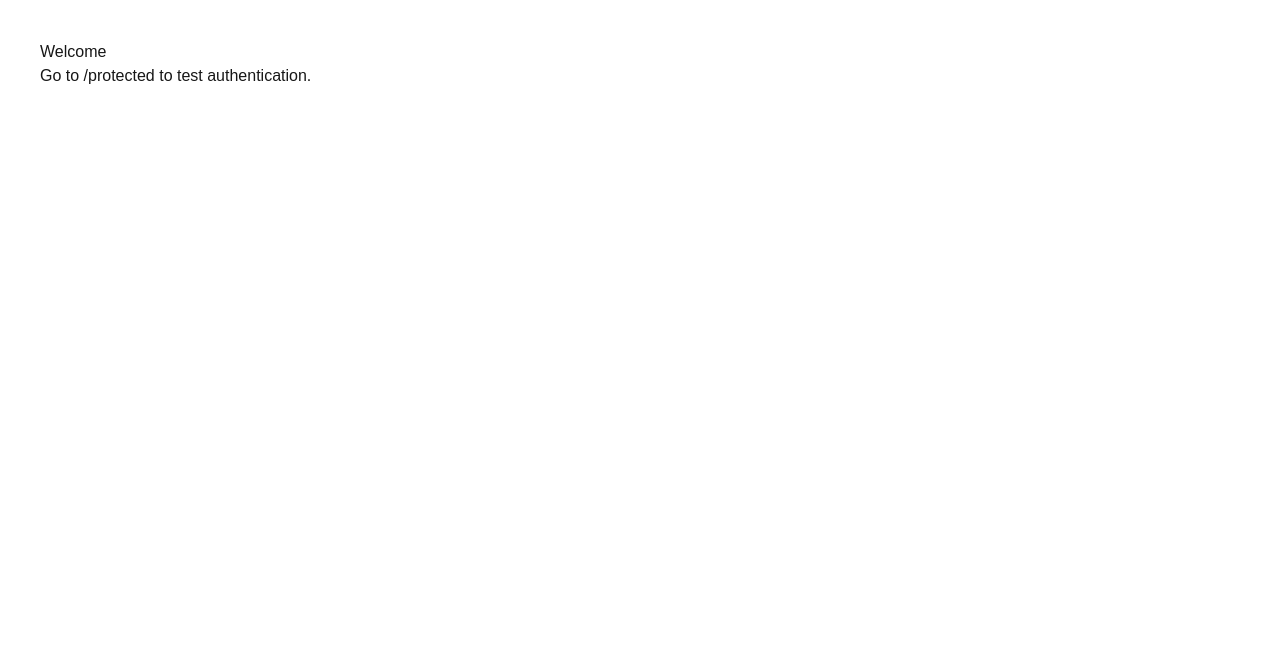
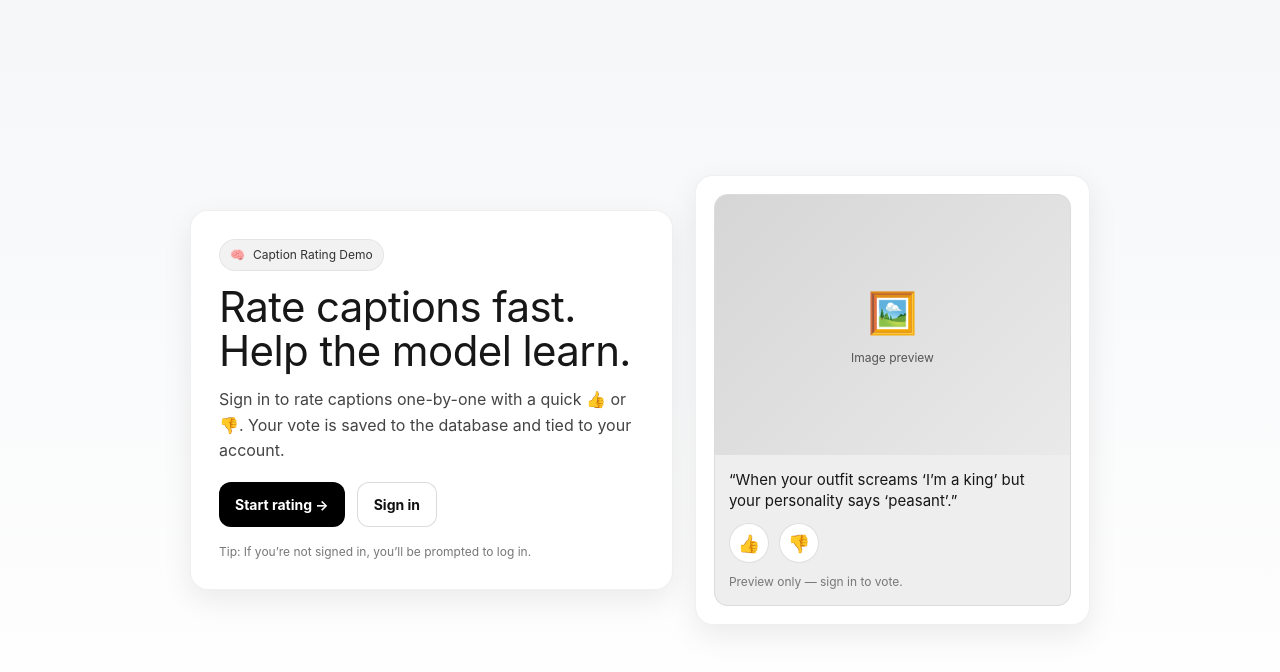
Before and after one commit to soomean05/hello-vercel, a Next.js app: page / in a window 1280 px wide. Shown: the top 672 px of the page. Built offline with nearby package versions, Linux system fonts and the light colour scheme.

Commit message:
Improve homepage UI

```diff
--- a/app/page.tsx
+++ b/app/page.tsx
@@ -1,10 +1,188 @@
-export default function Home() {
+export default function HomePage() {
   return (
-    <main style={{ padding: 40 }}>
-      <h1>Welcome</h1>
-      <p>
-        Go to <a href="/protected">/protected</a> to test authentication.
-      </p>
+    <main
+      style={{
+        minHeight: "100vh",
+        display: "grid",
+        placeItems: "center",
+        padding: 24,
+        fontFamily:
+          '-apple-system, BlinkMacSystemFont, "Segoe UI", Roboto, Helvetica, Arial, sans-serif',
+        background: "linear-gradient(180deg, #f6f7f9 0%, #ffffff 100%)",
+      }}
+    >
+      <section
+        style={{
+          width: "100%",
+          maxWidth: 900,
+          display: "grid",
+          gridTemplateColumns: "1.1fr 0.9fr",
+          gap: 22,
+          alignItems: "center",
+        }}
+      >
+        {/* LEFT: copy + buttons */}
+        <div
+          style={{
+            background: "white",
+            borderRadius: 18,
+            padding: 28,
+            boxShadow: "0 10px 30px rgba(0,0,0,0.08)",
+            border: "1px solid rgba(0,0,0,0.06)",
+          }}
+        >
+          <div
+            style={{
+              display: "inline-flex",
+              gap: 8,
+              alignItems: "center",
+              padding: "6px 10px",
+              borderRadius: 999,
+              background: "rgba(0,0,0,0.05)",
+              border: "1px solid rgba(0,0,0,0.06)",
+              fontSize: 12,
+              color: "#333",
+              marginBottom: 14,
+            }}
+          >
+            <span>🧠</span>
+            <span>Caption Rating Demo</span>
+          </div>
+
+          <h1 style={{ margin: 0, fontSize: 42, letterSpacing: -0.6, lineHeight: 1.05 }}>
+            Rate captions fast.
+            <br />
+            Help the model learn.
+          </h1>
+
+          <p style={{ marginTop: 14, fontSize: 16, color: "#444", lineHeight: 1.6 }}>
+            Sign in to rate captions one-by-one with a quick 👍 or 👎. Your vote is saved to the
+            database and tied to your account.
+          </p>
+
+          <div style={{ marginTop: 18, display: "flex", gap: 12, flexWrap: "wrap" }}>
+            <a
+              href="/protected"
+              style={{
+                display: "inline-flex",
+                alignItems: "center",
+                justifyContent: "center",
+                padding: "11px 16px",
+                borderRadius: 12,
+                background: "black",
+                color: "white",
+                textDecoration: "none",
+                fontSize: 14,
+                fontWeight: 650,
+              }}
+            >
+              Start rating →
+            </a>
+
+            <a
+              href="/protected"
+              style={{
+                display: "inline-flex",
+                alignItems: "center",
+                justifyContent: "center",
+                padding: "11px 16px",
+                borderRadius: 12,
+                background: "white",
+                color: "#111",
+                border: "1px solid rgba(0,0,0,0.14)",
+                textDecoration: "none",
+                fontSize: 14,
+                fontWeight: 650,
+              }}
+            >
+              Sign in
+            </a>
+          </div>
+
+          <div style={{ marginTop: 16, fontSize: 12, color: "#777" }}>
+            Tip: If you’re not signed in, you’ll be prompted to log in.
+          </div>
+        </div>
+
+        {/* RIGHT: preview card (static) */}
+        <div
+          style={{
+            background: "white",
+            borderRadius: 18,
+            padding: 18,
+            boxShadow: "0 10px 30px rgba(0,0,0,0.08)",
+            border: "1px solid rgba(0,0,0,0.06)",
+          }}
+        >
+          <div
+            style={{
+              borderRadius: 14,
+              overflow: "hidden",
+              border: "1px solid rgba(0,0,0,0.08)",
+              background: "#eee",
+            }}
+          >
+            {/* Placeholder “image” so it doesn’t look empty */}
+            <div
+              style={{
+                height: 260,
+                display: "grid",
+                placeItems: "center",
+                background:
+                  "linear-gradient(135deg, rgba(0,0,0,0.10), rgba(0,0,0,0.02))",
+              }}
+            >
+              <div style={{ textAlign: "center", color: "#222" }}>
+                <div style={{ fontSize: 40 }}>🖼️</div>
+                <div style={{ marginTop: 6, fontSize: 12, color: "#555" }}>
+                  Image preview
+                </div>
+              </div>
+            </div>
+
+            <div style={{ padding: 14 }}>
+              <div style={{ fontSize: 15, lineHeight: 1.4 }}>
+                “When your outfit screams ‘I’m a king’ but your personality says ‘peasant’.”
+              </div>
+
+              <div style={{ marginTop: 12, display: "flex", gap: 10 }}>
+                <div
+                  style={{
+                    width: 40,
+                    height: 40,
+                    borderRadius: "50%",
+                    border: "1px solid rgba(0,0,0,0.12)",
+                    display: "grid",
+                    placeItems: "center",
+                    background: "white",
+                    fontSize: 18,
+                  }}
+                >
+                  👍
+                </div>
+                <div
+                  style={{
+                    width: 40,
+                    height: 40,
+                    borderRadius: "50%",
+                    border: "1px solid rgba(0,0,0,0.12)",
+                    display: "grid",
+                    placeItems: "center",
+                    background: "white",
+                    fontSize: 18,
+                  }}
+                >
+                  👎
+                </div>
+              </div>
+
+              <div style={{ marginTop: 10, fontSize: 12, color: "#777" }}>
+                Preview only — sign in to vote.
+              </div>
+            </div>
+          </div>
+        </div>
+      </section>
     </main>
   );
 }
```
